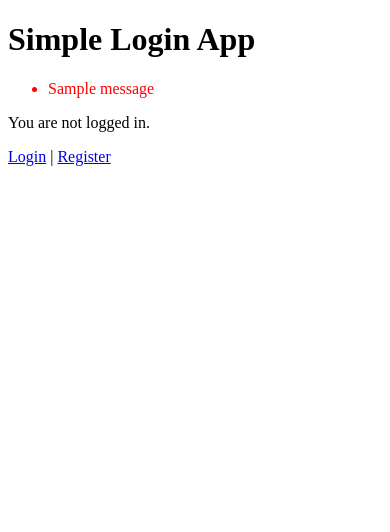
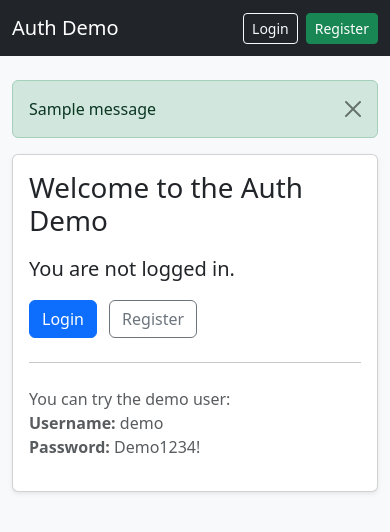
Before and after one commit to RenanaSol/PasswordAuthProject, a Flask app: page / in a window 390 px wide. Shown: the top 532 px of the page. Run offline with Flask 3, Linux system fonts and the light colour scheme; one stand-in notice (Sample message) is shown.

Commit message:
Add design and change the post of the server

```diff
--- a/servey.py
+++ b/server.py
@@ -5,7 +5,7 @@ app = Flask(__name__)
 app.secret_key = "change-this-secret-key"
 
 # Simple in-memory "database"
-users = {}  # username -> password_hash
+users = {"demo": generate_password_hash("Demo1234!")}  # username -> password_hash
 
 
 @app.route("/")
@@ -74,4 +74,4 @@ def secret():
 
 
 if __name__ == "__main__":
-    app.run(debug=True)
+    app.run(debug=True, port=8000)
--- a/templates/index.html
+++ b/templates/index.html
@@ -1,15 +1,32 @@
 {% extends "layout.html" %}
 
 {% block content %}
-    {% if 'username' in session %}
-        <p>Hello, <b>{{ session['username'] }}</b>! You are logged in.</p>
-        <p><a href="{{ url_for('logout') }}">Logout</a></p>
-        <p><a href="{{ url_for('secret') }}">Go to secret page</a></p>
-    {% else %}
-        <p>You are not logged in.</p>
-        <p>
-            <a href="{{ url_for('login') }}">Login</a> |
-            <a href="{{ url_for('register') }}">Register</a>
-        </p>
-    {% endif %}
+<div class="row justify-content-center">
+    <div class="col-md-8">
+        <div class="card shadow-sm">
+            <div class="card-body">
+                <h1 class="card-title mb-3">Welcome to the Auth Demo</h1>
+
+                {% if 'username' in session %}
+                    <p class="lead">
+                        Hello, <strong>{{ session['username'] }}</strong>! You are logged in.
+                    </p>
+                    <a href="{{ url_for('secret') }}" class="btn btn-primary me-2">Go to Secret Page</a>
+                    <a href="{{ url_for('logout') }}" class="btn btn-outline-secondary">Logout</a>
+                {% else %}
+                    <p class="lead">You are not logged in.</p>
+                    <a href="{{ url_for('login') }}" class="btn btn-primary me-2">Login</a>
+                    <a href="{{ url_for('register') }}" class="btn btn-outline-secondary">Register</a>
+
+                    <hr class="my-4">
+                    <p class="text-muted">
+                        You can try the demo user:<br>
+                        <strong>Username:</strong> demo<br>
+                        <strong>Password:</strong> Demo1234!
+                    </p>
+                {% endif %}
+            </div>
+        </div>
+    </div>
+</div>
 {% endblock %}
--- a/templates/layout.html
+++ b/templates/layout.html
@@ -1,22 +1,61 @@
 <!DOCTYPE html>
-<html>
+<html lang="en">
 <head>
     <meta charset="UTF-8">
     <title>Simple Login App</title>
+
+    <!-- Bootstrap CSS from CDN -->
+    <link
+        href="https://cdn.jsdelivr.net/npm/bootstrap@5.3.2/dist/css/bootstrap.min.css"
+        rel="stylesheet"
+        integrity="sha384-T3c6CoIi6uLrA9TneNEoa7RxnatzjcDSCmG1MXxSR1GAsXEV/Dwwykc2MPK8M2HN"
+        crossorigin="anonymous"
+    >
 </head>
-<body>
-    <h1>Simple Login App</h1>
+<body class="bg-light">
 
-    {% with messages = get_flashed_messages() %}
+<nav class="navbar navbar-expand-lg navbar-dark bg-dark mb-4">
+    <div class="container">
+        <a class="navbar-brand" href="{{ url_for('index') }}">Auth Demo</a>
+
+        <div class="d-flex">
+            {% if 'username' in session %}
+                <span class="navbar-text me-3 text-white">
+                    Logged in as <strong>{{ session['username'] }}</strong>
+                </span>
+                <a class="btn btn-outline-light btn-sm" href="{{ url_for('logout') }}">Logout</a>
+            {% else %}
+                <a class="btn btn-outline-light btn-sm me-2" href="{{ url_for('login') }}">Login</a>
+                <a class="btn btn-success btn-sm" href="{{ url_for('register') }}">Register</a>
+            {% endif %}
+        </div>
+    </div>
+</nav>
+
+<div class="container">
+    <!-- Flash messages -->
+    {% with messages = get_flashed_messages(with_categories=true) %}
       {% if messages %}
-        <ul style="color:red;">
-          {% for msg in messages %}
-            <li>{{ msg }}</li>
+        <div class="mt-2">
+          {% for category, msg in messages %}
+            <div class="alert alert-{{ category }} alert-dismissible fade show" role="alert">
+              {{ msg }}
+              <button type="button" class="btn-close" data-bs-dismiss="alert" aria-label="Close"></button>
+            </div>
           {% endfor %}
-        </ul>
+        </div>
       {% endif %}
     {% endwith %}
 
     {% block content %}{% endblock %}
+</div>
+
+<!-- Bootstrap JS (for alerts, etc.) -->
+<script
+    src="https://cdn.jsdelivr.net/npm/bootstrap@5.3.2/dist/js/bootstrap.bundle.min.js"
+    integrity="sha384-C6RzsynM9kWDrMNeT87bh95OGNyZPhcTNXj1NW7RuBCsyN/o0jlpcV8Qyq46cDfL"
+    crossorigin="anonymous"
+></script>
+
 </body>
 </html>
```
Also changed, not shown: templates/login.html (+31 -11 lines), templates/register.html (+24 -11 lines), templates/secret.html (+16 -4 lines).
